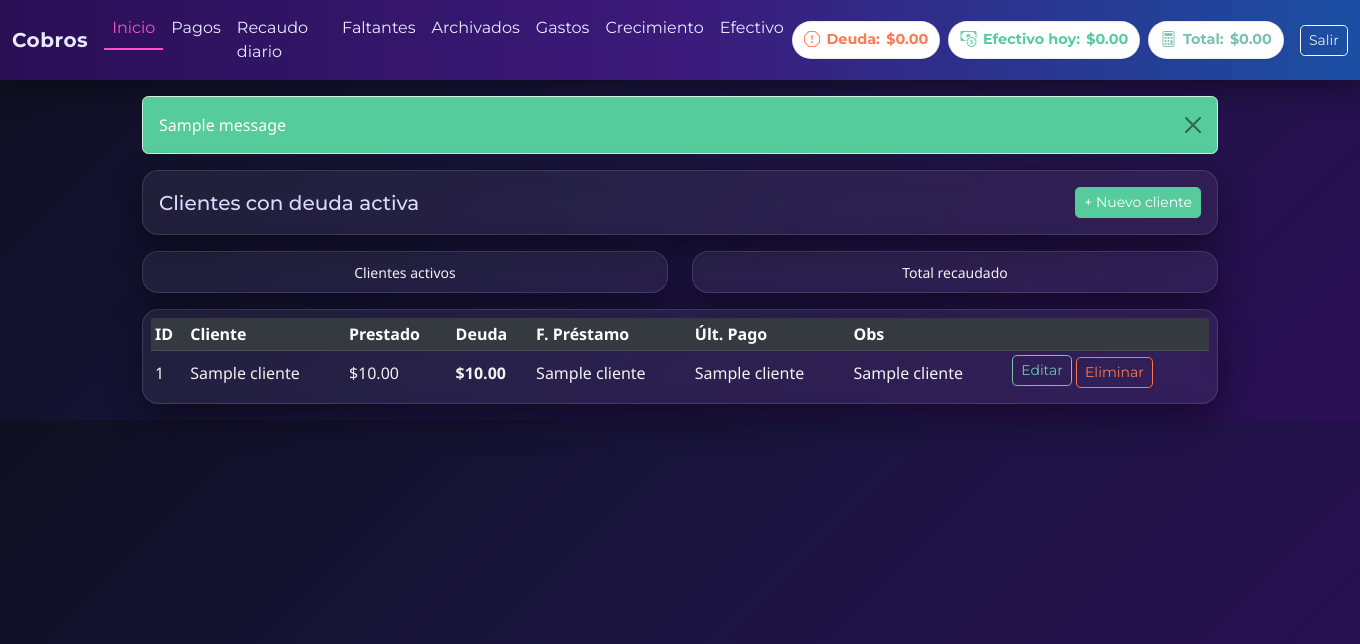
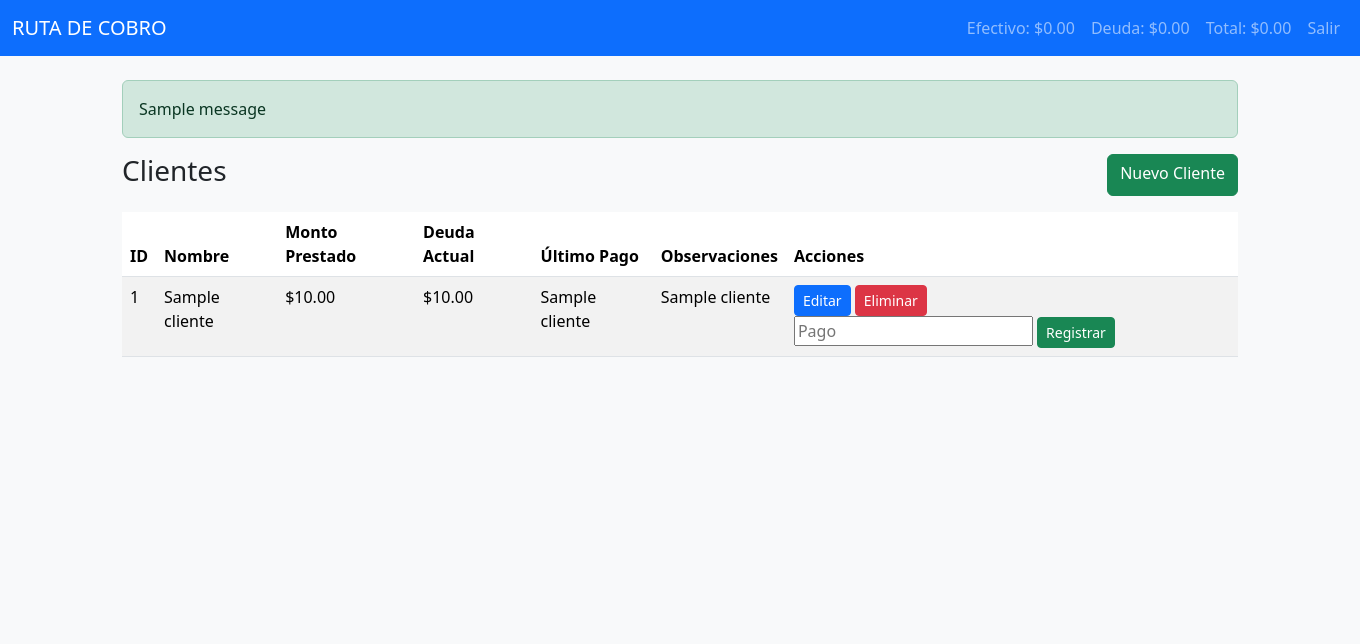
Before and after one commit to luisrobles062/ruta-cobros-app, a Flask app: page / in a window 1360 px wide. Shown: the top 644 px of the page. Run offline with Flask 3, Linux system fonts and the light colour scheme; a user stored in the database is signed in; tables that the repository leaves empty hold one stand-in row (values such as "Sample post"); one stand-in notice (Sample message) is shown; a database or web service that is not in the repository returns one stand-in record (values such as "Sample title"); data that the repository does not hold is empty; some libraries are stand-ins or nearby versions.

Commit message:
Update inicio.html

```diff
--- a/templates/inicio.html
+++ b/templates/inicio.html
@@ -1,74 +1,67 @@
-{% extends 'base.html' %}
-{% block content %}
-
-<!-- ENCABEZADO -->
-<div class="card mb-3">
-  <div class="card-body d-flex justify-content-between align-items-center flex-wrap">
-    <h5 class="mb-2 mb-md-0">Clientes con deuda activa</h5>
-    <a class="btn btn-success btn-sm" href="{{ url_for('cliente_nuevo') }}">
-      + Nuevo cliente
-    </a>
+<!-- templates/inicio.html -->
+<!DOCTYPE html>
+<html lang="es">
+<head>
+<meta charset="UTF-8">
+<meta name="viewport" content="width=device-width, initial-scale=1.0">
+<title>Clientes - Ruta de Cobro</title>
+<link href="https://cdn.jsdelivr.net/npm/bootstrap@5.3.2/dist/css/bootstrap.min.css" rel="stylesheet">
+</head>
+<body class="bg-light">
+<nav class="navbar navbar-expand-lg navbar-dark bg-primary">
+  <div class="container-fluid">
+    <a class="navbar-brand" href="{{ url_for('home') }}">RUTA DE COBRO</a>
+    <div class="collapse navbar-collapse">
+      <ul class="navbar-nav ms-auto">
+        <li class="nav-item"><a class="nav-link" href="{{ url_for('efectivo') }}">Efectivo: {{money(efectivo_hoy)}}</a></li>
+        <li class="nav-item"><a class="nav-link" href="#">Deuda: {{money(deuda_total)}}</a></li>
+        <li class="nav-item"><a class="nav-link" href="#">Total: {{money(total_general)}}</a></li>
+        <li class="nav-item"><a class="nav-link" href="{{ url_for('logout') }}">Salir</a></li>
+      </ul>
     </div>
   </div>
-
-<!-- RESUMEN -->
-<div class="row mb-3">
-  <div class="col-6">
-    <div class="card text-center">
-      <div class="card-body p-2">
-        <small>Clientes activos</small>
-        <h6 class="mb-0">{{ total_clientes }}</h6>
+</nav>
+<div class="container mt-4">
+  {% with messages = get_flashed_messages(with_categories=true) %}
+    {% if messages %}
+      {% for cat, msg in messages %}
+        <div class="alert alert-{{cat}}">{{msg}}</div>
+      {% endfor %}
+    {% endif %}
+  {% endwith %}
+  <div class="d-flex justify-content-between mb-3">
+    <h3>Clientes</h3>
+    <a class="btn btn-success" href="{{ url_for('cliente_nuevo') }}">Nuevo Cliente</a>
   </div>
-    </div>
-  </div>
-  <div class="col-6">
-    <div class="card text-center">
-      <div class="card-body p-2">
-        <small>Total recaudado</small>
-        <h6 class="mb-0">{{ total_recaudado }}</h6>
-      </div>
-    </div>
-  </div>
-</div>
-
-<!-- TABLA DE CLIENTES -->
-<div class="card">
-  <div class="card-body p-2">
-    <div class="table-responsive">
-      <table class="table table-sm table-hover align-middle mb-0">
-        <thead class="table-dark">
+  <table class="table table-striped table-hover">
+    <thead>
       <tr>
         <th>ID</th>
-            <th>Cliente</th>
-            <th>Prestado</th>
-            <th>Deuda</th>
-            <th>F. Préstamo</th>
-            <th>Últ. Pago</th>
-            <th>Obs</th>
-            <th></th>
+        <th>Nombre</th>
+        <th>Monto Prestado</th>
+        <th>Deuda Actual</th>
+        <th>Último Pago</th>
+        <th>Observaciones</th>
+        <th>Acciones</th>
       </tr>
     </thead>
     <tbody>
       {% for c in clientes %}
       <tr>
-            <td>{{ c[0] }}</td>
-            <td>{{ c[1] }}</td>
-            <td>{{ money(c[2]) }}</td>
-            <td><strong>{{ money(c[3]) }}</strong></td>
-            <td>{{ c[5] }}</td>
-            <td>{{ c[6] or '' }}</td>
-            <td>{{ c[4] }}</td>
-            <td class="text-nowrap">
-              <a class="btn btn-sm btn-outline-primary mb-1"
-                 href="{{ url_for('cliente_editar', cliente_id=c[0]) }}">
-                 Editar
-              </a>
-              <form class="d-inline" method="post"
-                    action="{{ url_for('cliente_eliminar', cliente_id=c[0]) }}"
-                    onsubmit="return confirm('¿Eliminar cliente?')">
-                <button class="btn btn-sm btn-outline-danger">
-                  Eliminar
-                </button>
+        <td>{{c[0]}}</td>
+        <td>{{c[1]}}</td>
+        <td>{{money(c[2])}}</td>
+        <td>{{money(c[3])}}</td>
+        <td>{{c[6] if c[6] else '-'}}</td>
+        <td>{{c[4]}}</td>
+        <td>
+          <a class="btn btn-sm btn-primary" href="{{ url_for('cliente_editar', id=c[0]) }}">Editar</a>
+          <form method="POST" action="{{ url_for('cliente_eliminar', id=c[0]) }}" style="display:inline-block;">
+            <button class="btn btn-sm btn-danger" onclick="return confirm('Eliminar cliente?');">Eliminar</button>
+          </form>
+          <form method="POST" action="{{ url_for('pago_nuevo', cliente_id=c[0]) }}" style="display:inline-block;">
+            <input type="number" step="0.01" name="monto" placeholder="Pago" required>
+            <button class="btn btn-sm btn-success">Registrar</button>
           </form>
         </td>
       </tr>
@@ -76,7 +69,5 @@
     </tbody>
   </table>
 </div>
-  </div>
-</div>
-
-{% endblock %}
+</body>
+</html>
```
Lines whose indentation alone changed are shown as unchanged.
